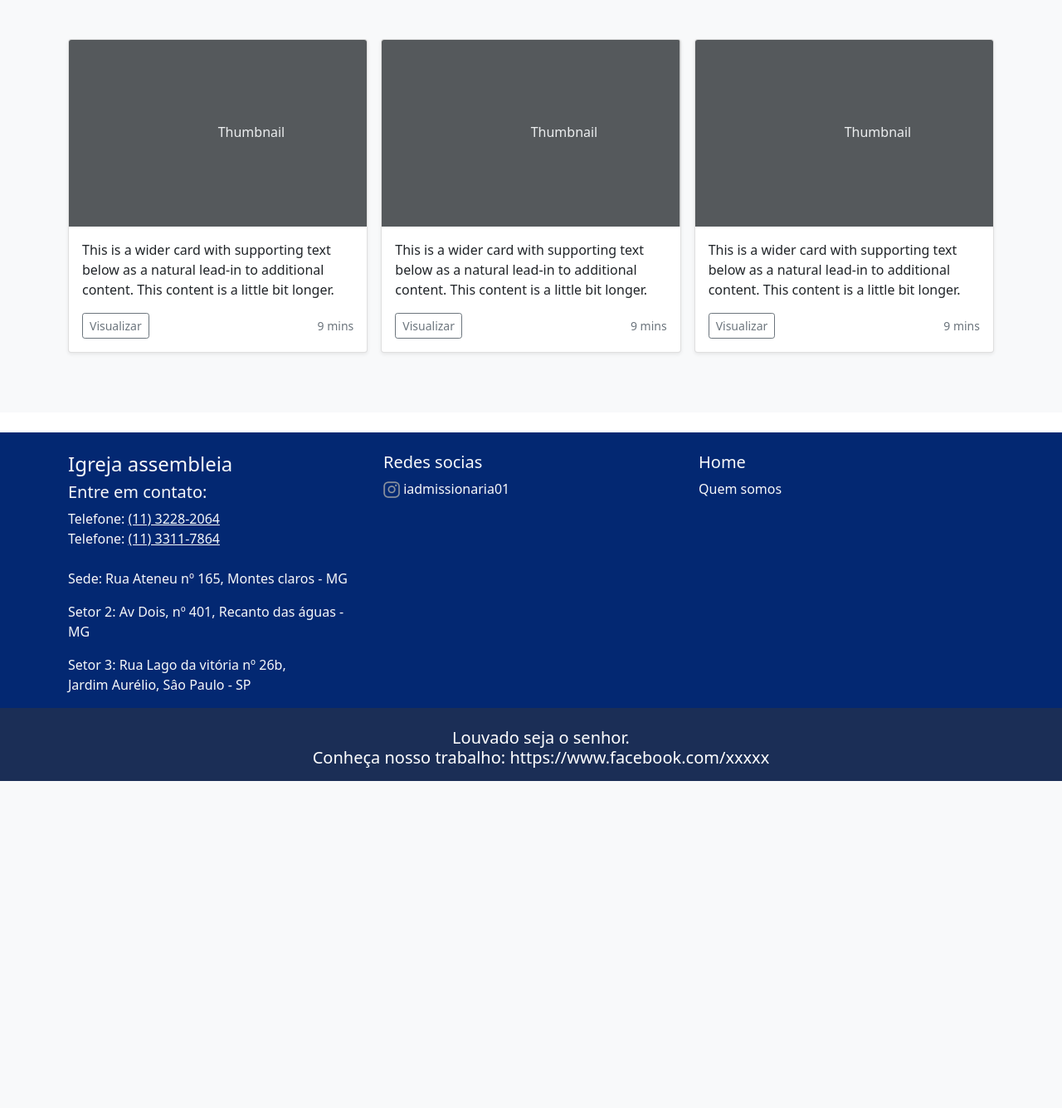
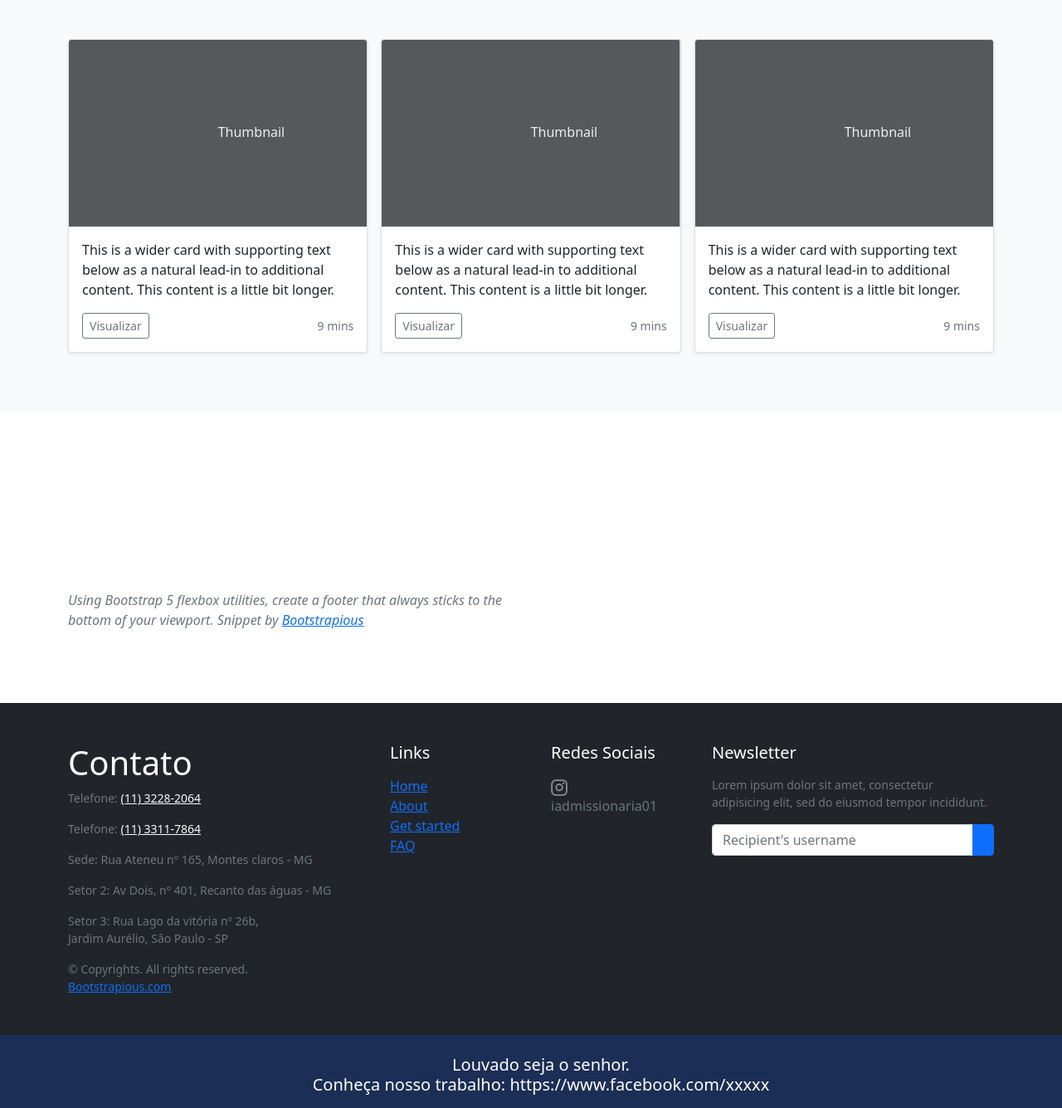
Before and after one commit to heltonteixeira92/website-igreja-assembleia, a Django app: page / in a window 1280 px wide. Shown: the part 1068-2403 px from the top of the page at 83% size. Before the commit the page ends 2009 px from the top, so only its background shows below. Run offline with Django 3.2, Linux system fonts and the light colour scheme; some libraries are stand-ins or nearby versions.

Commit message:
new footer

```diff
--- a/assembleiaproject/base/static/base/css/style.css
+++ b/assembleiaproject/base/static/base/css/style.css
@@ -73,3 +73,41 @@ html, body {
 .card-three{
     background-color: #770000;
 }
+
+
+/* ==========================================
+    FOOTER
+  ========================================== */
+body {
+  background: #2a2e32;
+}
+
+.text-small {
+  font-size: 0.9rem;
+}
+
+a {
+  color: inherit;
+  text-decoration: none;
+  transition: all 0.3s;
+}
+
+a:hover, a:focus {
+  text-decoration: none;
+}
+
+.form-control {
+  background: #212529;
+  border-color: #545454;
+}
+
+.form-control:focus {
+  background: #212529;
+}
+
+footer {
+  background: #212529;
+}
+/* ==========================================
+    END FOOTER
+  ========================================== */
--- a/assembleiaproject/base/templates/base.html
+++ b/assembleiaproject/base/templates/base.html
@@ -85,45 +85,67 @@
   {% endblock %}
 
 <!-- FOOTER (rodapé)-->
-					<footer class="main-footer mt-4 pt-4 text-light">
-						<div class="container">
+
+<div class="d-flex flex-column h-100">
+
+    <!-- FOR DEMO PURPOSE -->
+    <section class="hero text-white py-5 flex-grow-1">
+        <div class="container py-4">
             <div class="row">
-								<div class="col">
-									<h4>Igreja assembleia</h4>
-                                    <h5>Entre em contato:</h5>
-									<address>
-										Telefone: <a href="tel:+551132282064" class="text-light">(11) 3228-2064</a> <br>
-                                        Telefone: <a href="tel:+551132282064" class="text-light">(11) 3311-7864</a> <br>
-                                        <br>
-                                        <p>Sede: Rua Ateneu nº 165, Montes claros - MG </p>
-                                        <p>Setor 2: Av Dois, nº 401, Recanto das águas - MG</p>
-                                        <p>Setor 3: Rua Lago da vitória nº 26b, <br>Jardim Aurélio, Sâo Paulo - SP</p>
-									</address>
+                <div class="col-lg-6">
+                    <h1 class="display-4">Bootstrap footer bottom</h1>
+                    <p class="fst-italic text-muted">Using Bootstrap 5 flexbox utilities, create a footer that always sticks to the bottom of your viewport. Snippet by <a class="text-primary" href="https://bootstrapious.com/" target="_blank">Bootstrapious</a></p>
                 </div>
-                                <div class="col">
-                                    <h5>Redes socias</h5>
-                                    <img src="{% static 'base/img/intagram.png' %}" height="20" width="20" alt="icone instagram" /> iadmissionaria01
             </div>
-                                <div class="col">
-                                    <h5>Home</h5>
-                                    <p>Quem somos</p>
         </div>
-<!--                                <div class="row">-->
-<!--                                <div class="col">-->
-<!--                                    <h5>Empresas parceiras</h5>-->
-<!--                                    <p>Selo de parceria</p>-->
-<!--                                </div>-->
-<!--                                </div>-->
-<!--                                <div class="row pt-5">-->
-<!--                                <div class="col pl-5">-->
-<!--                                    <a class="ml-auto botao" href="">Doe Agora</a>-->
-<!--                                </div>-->
-<!--                                </div>-->
+    </section>
+
+    <footer class="w-100 py-4 flex-shrink-0">
+        <div class="container py-4">
+            <div class="row gy-4 gx-5">
+                <div class="col-lg-4 col-md-6">
+                    <h5 class="h1 text-white">Contato</h5>
+                    <p class="small text-muted">Telefone: <a href="tel:+551132282064" class="text-light">(11) 3228-2064</a> </p>
+                     <p class="small text-muted">Telefone: <a href="tel:+551132282064" class="text-light">(11) 3311-7864</a>  </p>
+                    <p class="small text-muted">Sede: Rua Ateneu nº 165, Montes claros - MG </p>
+                    <p class="small text-muted">Setor 2: Av Dois, nº 401, Recanto das águas - MG</p>
+                    <p class="small text-muted">Setor 3: Rua Lago da vitória nº 26b, <br>Jardim Aurélio, Sâo Paulo - SP</p>
+                    <p class="small text-muted mb-0">&copy; Copyrights. All rights reserved. <a class="text-primary" href="#">Bootstrapious.com</a></p>
+                </div>
+                <div class="col-lg-2 col-md-6">
+                    <h5 class="text-white mb-3">Links</h5>
+                    <ul class="list-unstyled text-muted">
+                        <li><a href="#">Home</a></li>
+                        <li><a href="#">About</a></li>
+                        <li><a href="#">Get started</a></li>
+                        <li><a href="#">FAQ</a></li>
+                    </ul>
+                </div>
+                <div class="col-lg-2 col-md-6">
+                    <h5 class="text-white mb-3">Redes Sociais</h5>
+                    <ul class="list-unstyled text-muted">
+                        <li><img src="{% static 'base/img/intagram.png' %}" height="20" width="20" alt="icone instagram" /> iadmissionaria01</li>
+<!--                        <li><a href="#">FAQ</a></li>-->
+                    </ul>
+                </div>
+                <div class="col-lg-4 col-md-6">
+                    <h5 class="text-white mb-3">Newsletter</h5>
+                    <p class="small text-muted">Lorem ipsum dolor sit amet, consectetur adipisicing elit, sed do eiusmod tempor incididunt.</p>
+                    <form action="#">
+                        <div class="input-group mb-3">
+                            <input class="form-control" type="text" placeholder="Recipient's username" aria-label="Recipient's username" aria-describedby="button-addon2">
+                            <button class="btn btn-primary" id="button-addon2" type="button"><i class="fas fa-paper-plane"></i></button>
+                        </div>
+                    </form>
+                </div>
+            </div>
+        </div>
+    </footer>
+</div>
 
 </div>
 </div>
 <div class="rights pl-5 pb-2">
-
     <div class="row">
         <div class="col-md-auto pt-4">
             <!--                                        <img src="{% static 'base/img/logo-assembleia.png' %}" height="65" width="110" alt="Logo Assembleia"  />-->
@@ -135,6 +157,6 @@
     </div>
 </div>
 
-					</footer>
+
 </body>
 </html>
```
Lines whose indentation alone changed are shown as unchanged.
